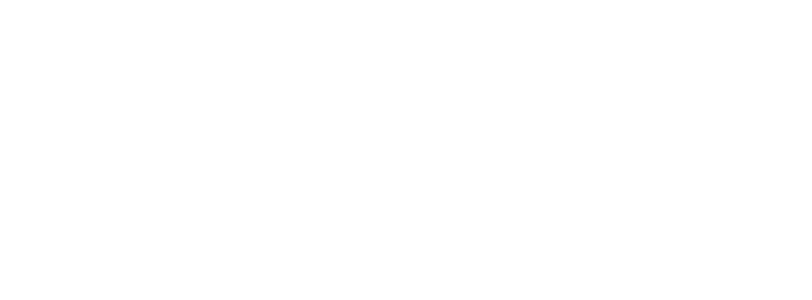
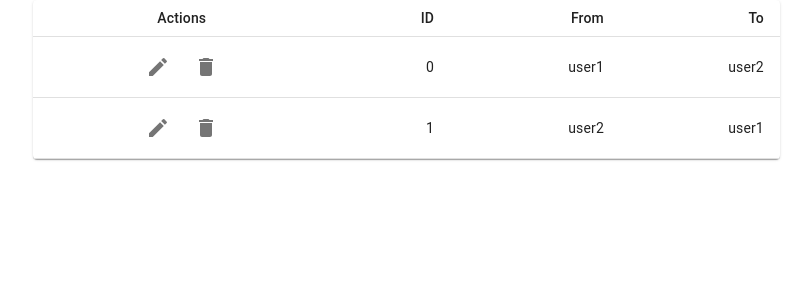
Before and after one commit to Falanke21/REM-demo-website, a React (Create React App) app in the folder fgnb/: page /admindash in a window 1280 px wide. Shown: the top 300 px of the page, without its empty margins (429-1241 px from the left). Built offline with nearby package versions, Linux system fonts and the light colour scheme.

Commit message:
Constructed admin transaction list, furthr submitting actions to implement

```diff
--- a/fgnb/package.json
+++ b/fgnb/package.json
@@ -4,10 +4,12 @@
   "private": true,
   "dependencies": {
     "@material-ui/core": "^4.5.1",
+    "@material-ui/icons": "^4.5.1",
     "react": "^16.10.2",
     "react-dom": "^16.10.2",
     "react-router-dom": "^5.1.2",
-    "react-scripts": "3.2.0"
+    "react-scripts": "3.2.0",
+    "react-uid": "^2.2.0"
   },
   "scripts": {
     "start": "react-scripts start",
--- a/fgnb/src/AdminDashBoard.js
+++ b/fgnb/src/AdminDashBoard.js
@@ -1,12 +1,29 @@
-import React, { Component } from 'react';
+import React from 'react';
+import { Grid, Paper } from '@material-ui/core';
 
-class AdminDashBoard extends Component {
+import UserPanel from './UserPanel.js';
+import TransactionList from './TransactionList';
+
+class AdminDashBoard extends React.Component {
   render() {
     return (
-      <div>
-        {/* user actions */}
-        {/* transaction query */}
-      </div>
+      <Grid
+        container
+        direction='row'
+        justify='space-evenly'
+        alignItems='flex-start'
+      >
+        <Grid item xs={3}>
+          <Paper>
+            <UserPanel/>
+          </Paper>
+        </Grid>
+          <Grid item xs={7}>
+            <Paper>
+              <TransactionList/>
+            </Paper>
+          </Grid>
+      </Grid>
     );
   }
 }
--- /dev/null
+++ b/fgnb/src/Transaction.js
@@ -0,0 +1,71 @@
+import React from 'react';
+import { TableRow, TableCell, IconButton, Input } from '@material-ui/core';
+import EditIcon from '@material-ui/icons/Edit';
+import DeleteIcon from '@material-ui/icons/Delete';
+import SubmitIcon from '@material-ui/icons/Done';
+import CancelIcon from '@material-ui/icons/Cancel';
+
+class Transaction extends React.Component {
+  state = {
+    isEditing: false
+  };
+
+  toggleIsEditing = () => {
+    const cur = this.state.isEditing;
+    this.setState({
+      isEditing: !cur
+    });
+  };
+
+  render() {
+    const {
+      transaction, updateTransaction, removeTransaction
+    } = this.props;
+    const sumbitChange = () => {
+      this.toggleIsEditing();
+      updateTransaction.bind(this, transaction)();
+    }
+
+    if (this.state.isEditing) {
+      return (
+        <TableRow key={transaction.id}>
+          <TableCell align='center'>
+            <IconButton onClick={sumbitChange}>
+              <SubmitIcon/>
+            </IconButton>
+            <IconButton onClick={this.toggleIsEditing}>
+              <CancelIcon/>
+            </IconButton>
+          </TableCell>
+            <TableCell component='th' scope='row' align='right'>
+              <Input/>
+            </TableCell>
+            <TableCell align='right'>
+              {transaction.from}
+            </TableCell>
+            <TableCell align='right'>
+              {transaction.to}
+            </TableCell>
+          </TableRow>
+      );
+    } else {
+      return (
+        <TableRow key={transaction.id}>
+          <TableCell align='center'>
+            <IconButton onClick={this.toggleIsEditing}>
+              <EditIcon/>
+            </IconButton>
+            <IconButton onClick={removeTransaction.bind(this, transaction)}>
+              <DeleteIcon/>
+            </IconButton>
+          </TableCell>
+            <TableCell component='th' scope='row' align='right'>{transaction.id}</TableCell>
+            <TableCell align='right'>{transaction.from}</TableCell>
+            <TableCell align='right'>{transaction.to}</TableCell>
+          </TableRow>
+      );
+    }
+  }
+}
+
+export default Transaction;
--- /dev/null
+++ b/fgnb/src/TransactionList.js
@@ -0,0 +1,65 @@
+import React from 'react';
+import { Table, TableHead, TableBody, TableRow, TableCell, IconButton } from '@material-ui/core';
+import AddIcon from '@material-ui/icons/Add';
+
+import Transaction from './Transaction.js';
+
+function createTranx(id, from, to) {
+  return { id, from, to };
+}
+
+class TransactionList extends React.Component {
+  constructor() {
+    super();
+    this.state = {
+      data: [
+        createTranx(0, "user1", "user2"),
+        createTranx(1, "user2", "user1")
+      ]
+    };
+  }
+
+  addTransaction = () => {
+
+  };
+
+  updateTransaction = (transaction) => {
+
+  };
+
+  removeTransaction = (transaction) => {
+
+  };
+
+  render() {
+    const transactionList = this.state.data;
+    return (
+      <Table size='small'>
+        <TableHead>
+          <TableRow>
+            <TableCell align='center'>Actions</TableCell>
+            <TableCell align='right'>ID</TableCell>
+            <TableCell align='right'>From</TableCell>
+            <TableCell align='right'>To</TableCell>
+          </TableRow>
+        </TableHead>
+        <TableBody>
+          {
+            transactionList.map((transaction) => {
+              return (
+                <Transaction
+                  key={transaction.id}
+                  transaction={transaction}
+                  updateTransaction={this.updateTransaction}
+                  removeTransaction={this.removeTransaction}
+                />
+              );
+            })
+          }
+        </TableBody>
+      </Table>
+    );
+  }
+}
+
+export default TransactionList;
--- /dev/null
+++ b/fgnb/src/UserPanel.js
@@ -0,0 +1,30 @@
+import React from 'react';
+import { Grid } from '@material-ui/core';
+
+class UserPanel extends React.Component {
+  constructor() {
+    super();
+    this.state = {
+      user: {
+        "username": "",
+        "password": ""
+      }
+    }
+  }
+
+  render() {
+    return (
+      <Grid
+        container
+        direction='column'
+        justify='space-evenly'
+        alignItems='flex-start'
+      >
+        {/* <UserQueryForm/> */}
+        {/* <UserActionList/> */}
+      </Grid>
+    );
+  }
+}
+
+export default UserPanel;
```
Also changed, not shown: 1 other file (tests, documents, lock files or other folders).
